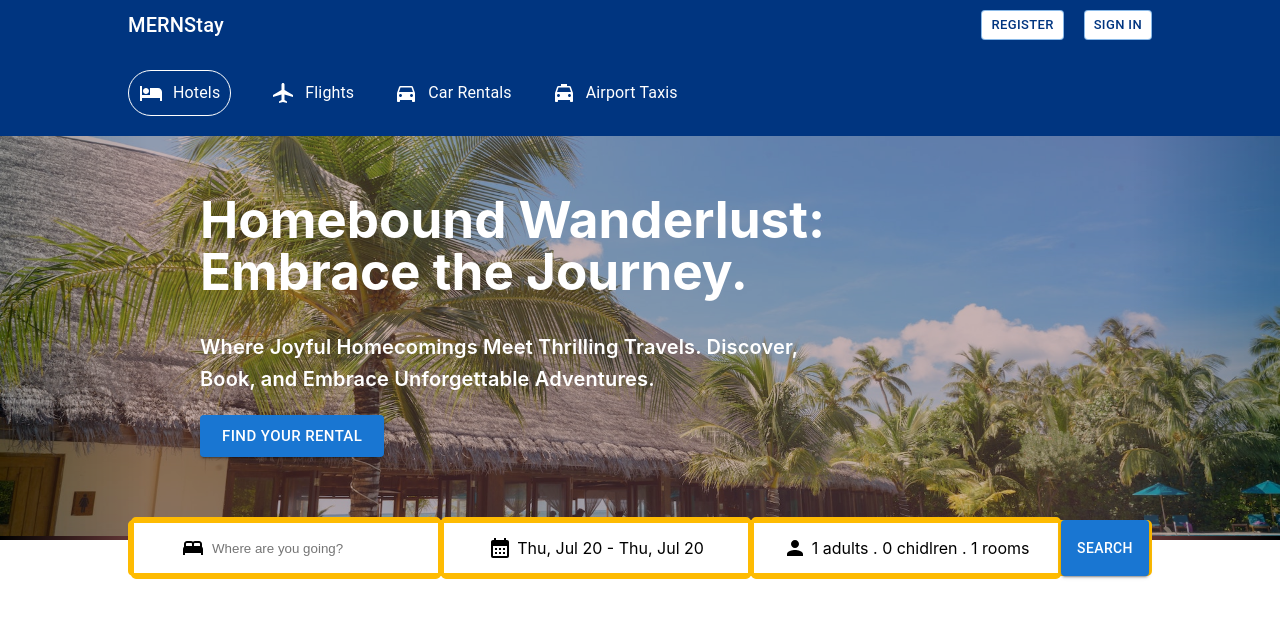
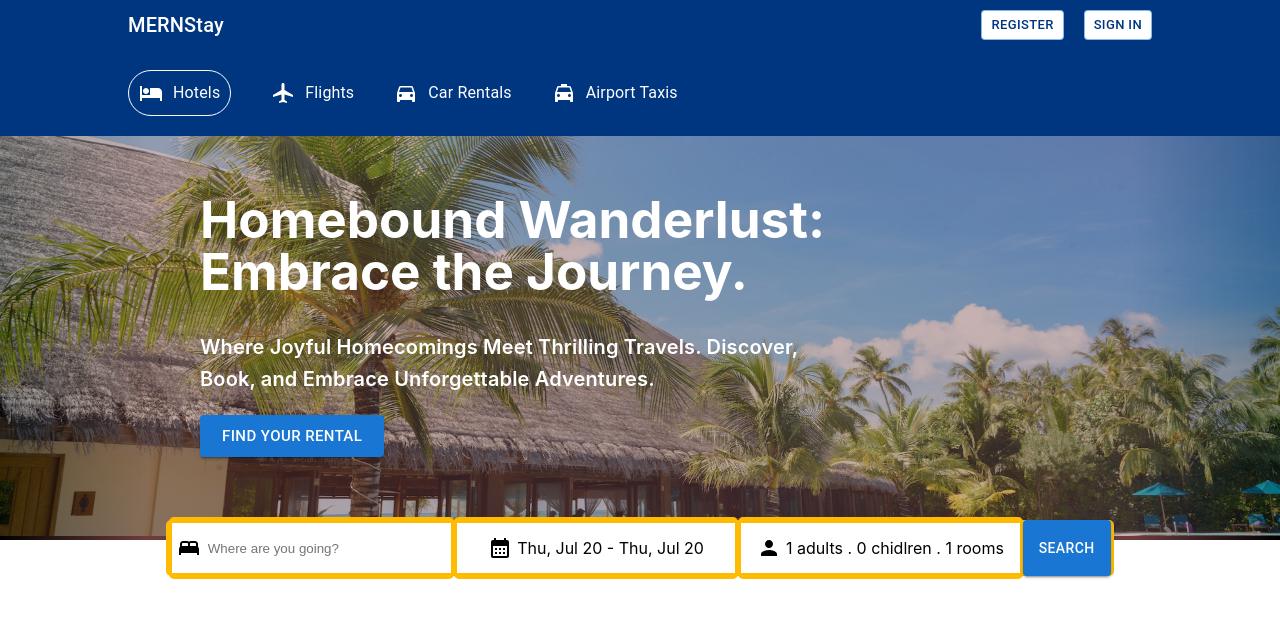
Before and after one commit to Wahaj-Ali/MERNStay, a React (Create React App) app in the folder client/: page / in a window 1280 px wide. Shown: the top 618 px of the page. Built offline with nearby package versions, Linux system fonts and the light colour scheme; the HTML template or start-up script is replaced by a standard one.

Commit message:
Update Herosearch.css
Increase the length of the input search field for the hotel destination.

```diff
--- a/client/src/components/Hero Search/Herosearch.css
+++ b/client/src/components/Hero Search/Herosearch.css
@@ -7,7 +7,7 @@
   justify-content: space-around;
   padding: 10px 0;
   border-radius: 5px;
-  margin: 0 10%;
+  margin: 0 13%;
   position: relative;
   bottom: 20px;
 }
@@ -37,6 +37,7 @@
 .headerSearchInput {
   border: none;
   outline: none;
+  width: 85%;
 }
 
 .headerSearchText {
```
